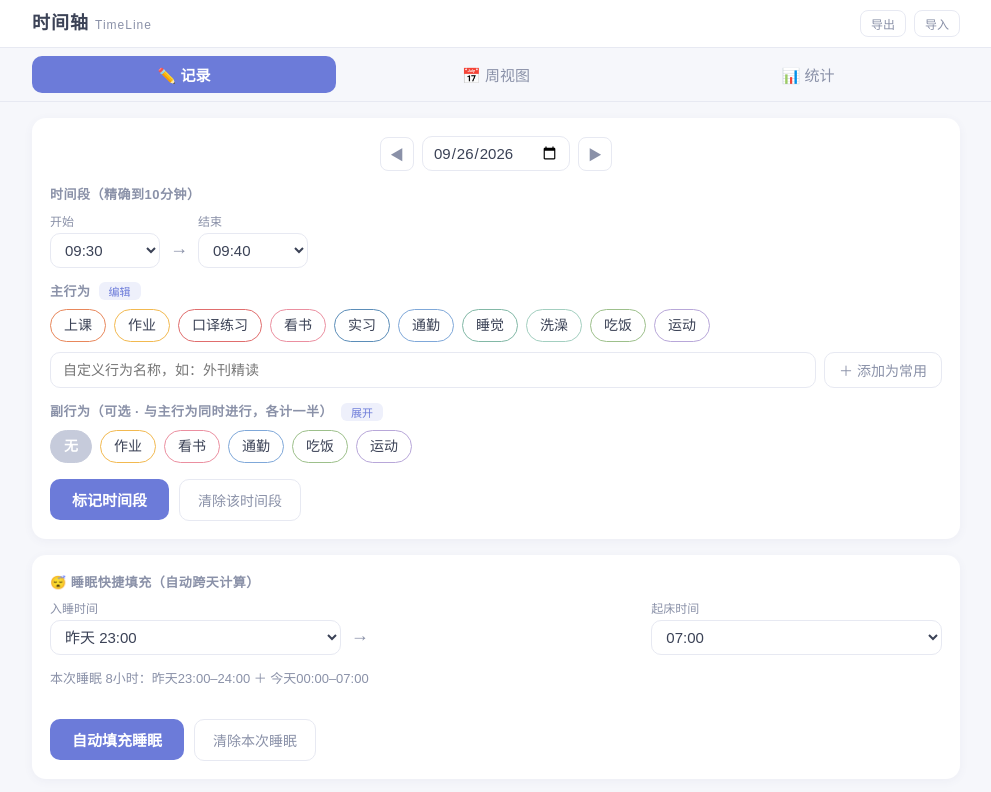
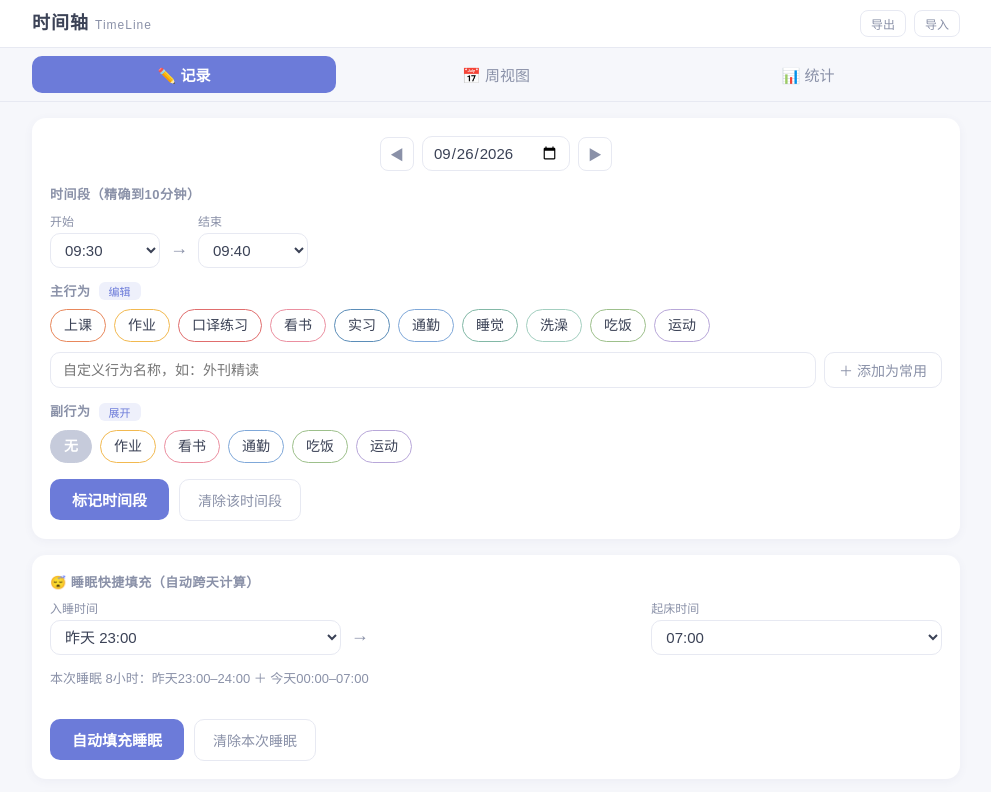
Before and after one commit to 1of8jia/timeline, a plain HTML site: page 404.html in a window 1280 px wide. Shown: the top 792 px of the page, without its empty margins (144-1135 px from the left). Drawn offline with Linux system fonts and the light colour scheme.

Commit message:
副行为标题精简为三个字

```diff
--- a/404.html
+++ b/404.html
@@ -267,7 +267,7 @@
         <button class="ghost" id="addBehavior" style="padding:7px 14px">＋ 添加为常用</button>
       </div>
 
-      <div class="block-title" style="display:flex;align-items:center;gap:8px">副行为（可选 · 与主行为同时进行，各计一半）
+      <div class="block-title" style="display:flex;align-items:center;gap:8px">副行为
         <button class="edit-btn" id="subToggle">展开</button>
       </div>
       <div class="chips" id="subChips" hidden></div>
@@ -525,8 +525,11 @@ $("subToggle").addEventListener("click",()=>{
   updateSubToggle();
 });
 function updateSubToggle(){
-  $("subToggle").textContent = subExpanded ? "收起"
-    : (selSub ? "展开 · 已选"+nameOf(selSub) : "展开");
+  if(subExpanded){
+    $("subToggle").textContent="收起";
+  }else{
+    $("subToggle").textContent = selSub ? "展开 · 已选"+nameOf(selSub) : "展开";
+  }
 }
 
 function deleteBehavior(id){
```
Also changed, not shown: index.html (+6 -3 lines).
